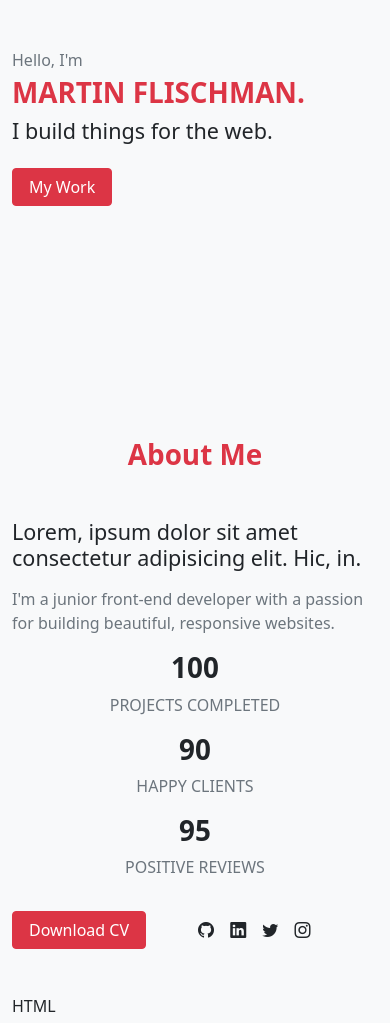
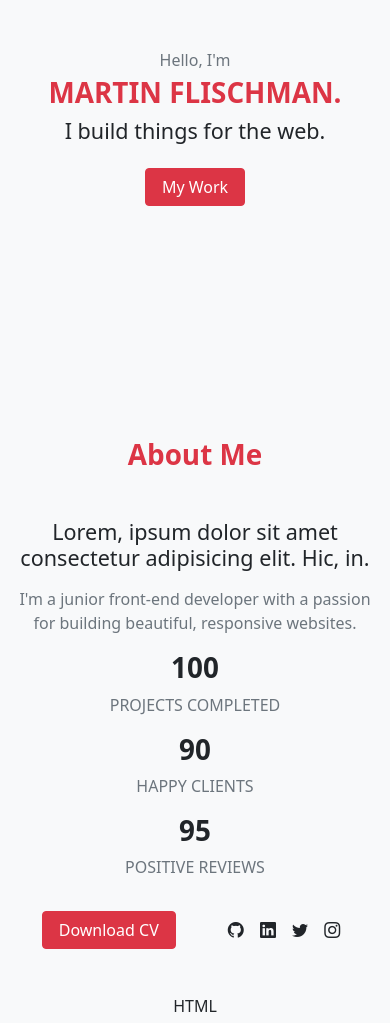
Before and after one commit to MartinFlischman/bootstrap-portfolio-mockup, a plain HTML site: page index.html in a window 390 px wide. Shown: the part 574-1597 px from the top of the page. Drawn offline with nearby package versions, Linux system fonts and the light colour scheme.

Commit message:
Alignment fixed
- Alignment was fixed so that text/icons are centred on small screens.

```diff
--- a/index.html
+++ b/index.html
@@ -57,7 +57,7 @@
 							/>
 						</div>
 					</div>
-					<div class="col-md-6 mt-5 mt-md-0 order-md-first">
+					<div class="col-md-6 mt-5 mt-md-0 order-md-first text-center text-md-start">
 						<div class="hero-text">
 							<p class="text-muted mb-1">Hello, I'm</p>
 							<h1 class="text-danger text-uppercase fs-1 fw-bold">
@@ -73,7 +73,7 @@
 
 		<!-- About Section -->
 		<section class="about py-5" id="about">
-			<div class="container-lg py-4">
+			<div class="container-lg py-4 text-center text-md-start">
 				<div class="row justify-content-center">
 					<div class="col-lg-8">
 						<div class="section-title text-center">
@@ -116,7 +116,7 @@
 							</div>
 						</div>
 						<div class="row">
-							<div class="col-lg-12 d-flex align-items-center">
+							<div class="col-lg-12 d-flex align-items-center justify-content-center justify-content-md-start">
 								<a href="#" class="btn btn-danger px-3 me-5">Download CV</a>
 								<div class="social-links">
 									<a href="#"
```
